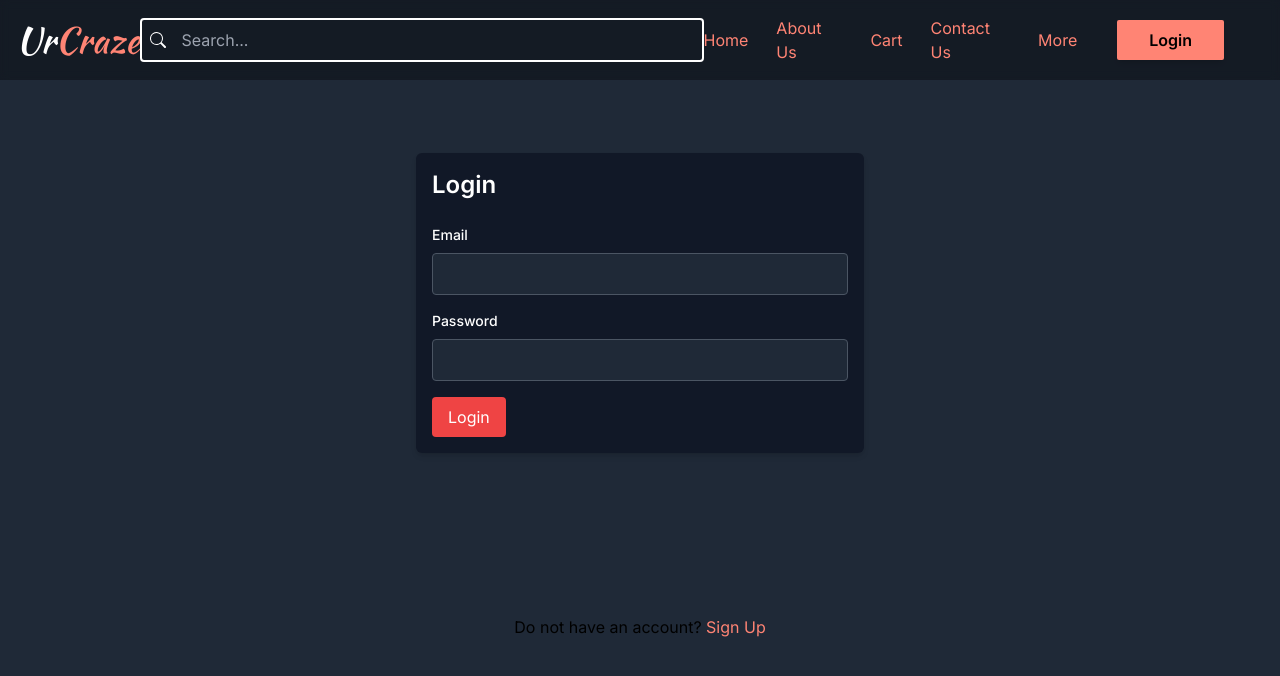
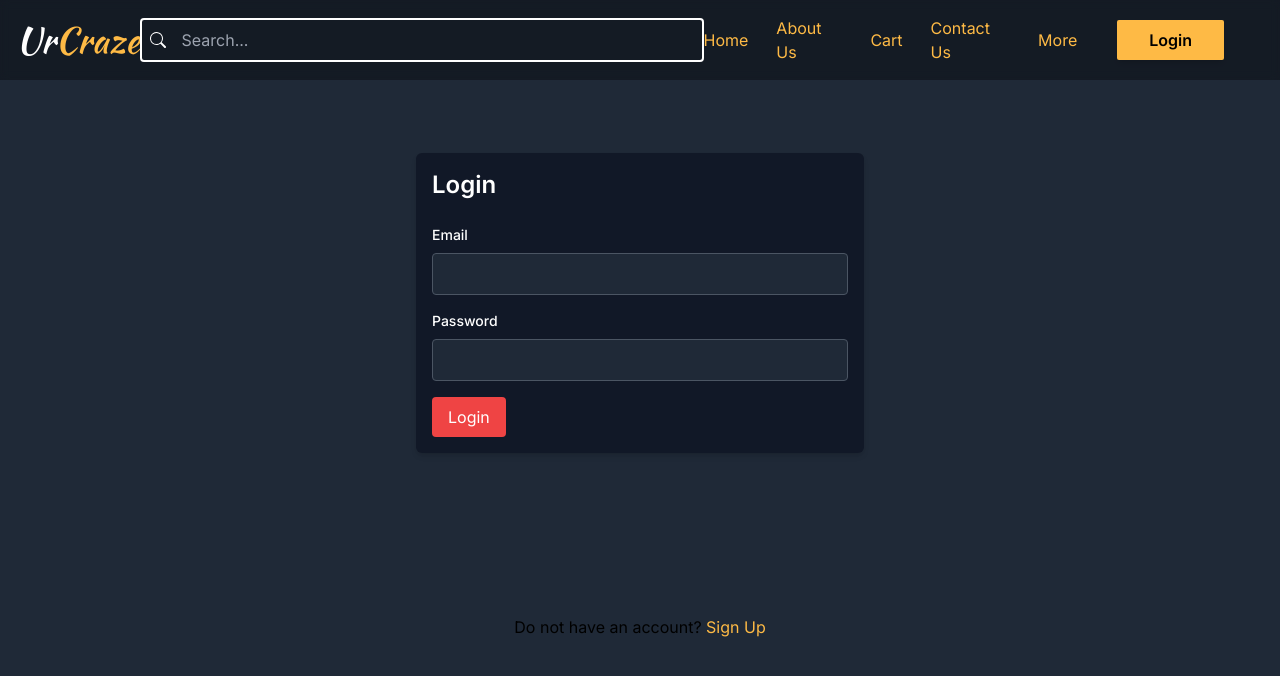
Before and after one commit to dsrathore1/UrCraze-Ecom-App, a Next.js app: page /login in a window 1280 px wide. Shown: the top 676 px of the page. Built offline with nearby package versions, Linux system fonts and the light colour scheme.

Commit message:
Completed Banner

```diff
--- /dev/null
+++ b/app/Components/Banner.jsx
@@ -0,0 +1,56 @@
+/* eslint-disable @next/next/no-img-element */
+import React from 'react';
+import moment from 'moment';
+import ShoppingModel from "../Assets/sm.png";
+import Image from "next/image";
+import { Bebas_Neue } from 'next/font/google';
+
+const b_n = Bebas_Neue({
+    style: ["normal"],
+    subsets: ["latin"],
+    weight: ["400"]
+});
+
+
+const Banner = () => {
+    return (
+        <>
+            <div className='my-8'>
+                <h2 className='text-4xl font-light my-10 uppercase '>Offers and Deals</h2>
+                <div className='md:flex h-[70vh] w-full hidden relative'>
+                    <div className='line absolute bg-black h-[85vh] rotate-[25deg] w-[20rem] right-[35rem] -bottom-[6rem] z-0' />
+                    <div className='bg-amber h-full w-full relative'>
+                        <div className='absolute w-[200px] h-[100px] bg-black rounded-t-[150px] rounded-r-[150px] rounded-l-[150px] rotate-180 left-8 top-0 rounded-b-none rounded-bl-none rounded-br-none' />
+                        <div className='absolute right-[15rem] top-[8rem] circle h-16 w-16 bg-amber border-solid border-black border-[1rem] rounded-full' />
+                        <div className='absolute left-[8rem] bottom-[5rem] circle h-16 w-16 bg-amber border-solid border-black border-[1rem] rounded-full' />
+                        <Image className='absolute -right-40 -top-6 z-10' src={ShoppingModel} height={100} width={400} alt='shopping'/>
+                        <div className={`${b_n.className} flex flex-col absolute left-20 top-10`}>
+                            <h1 className='text-5xl tracking-wider text-white uppercase drop-shadow-md'>Super sale</h1>
+                            <div className='flex justify-center items-center font-extrabold drop-shadow-lg text-[#EF223A]'>
+                                <h1 className='text-10xl -my-20'>50</h1>
+                                <h1 className='text-4xl capitalize tracking-wide mt-16 ml-6'>Upto <br /><span className='text-8xl'>%</span></h1>
+                            </div>
+                            <div className='w-full text-center'>
+                                <p className='text-5xl -mt-8 tracking-wide'>On all Products</p>
+                                <p className='text-[#EF223A] text-2xl'>December 25,26 and 27</p>
+                            </div>
+                        </div>
+                    </div>
+                    <div className='relative flex justify-center items-center flex-col bg-black h-full w-full'>
+                        <div className='absolute right-[7rem] top-32 circle h-16 w-16 bg-black border-solid border-amber border-8 rounded-full' />
+                        <div className='absolute left-[4rem] bottom-[3rem] circle h-16 w-16 bg-black border-solid border-amber border-8 rounded-full' />
+                        <div className='absolute w-[200px] h-[100px] bg-amber rounded-t-[150px] rounded-r-[150px] rounded-l-[150px] -rotate-90 -right-12 bottom-10 rounded-b-none rounded-bl-none rounded-br-none' />
+                        <div className='flex justify-center items-start flex-col'>
+                            <h1 className='text-8xl uppercase font-bold'>crazy</h1>
+                            <h1 className='text-6xl font-semibold uppercase'>{moment().format('dddd')}</h1>
+                        </div>
+                        <p className='uppercase text-4xl tracking-widest font-thin my-3'>Limited time offer</p>
+                        <button className='py-4 px-16 bg-amber text-4xl font-bold rounded-full my-4'>Shop Now</button>
+                    </div>
+                </div>
+            </div>
+        </>
+    )
+}
+
+export default Banner
--- a/app/Components/HeroSection.jsx
+++ b/app/Components/HeroSection.jsx
@@ -15,7 +15,7 @@ const HeroSection = () => {
                     <h1 className="text-6xl w-[50vw] font-bold mb-1 bg-none select-none">Discover the <span className={`${k_s.className} font-black text-amber`}>UrCraze</span> Experience</h1>
                     <p className="text-md mb-4 cursor-default">Explore a world of amazing <span className="text-amber font-semibold"> products and shop with confidence.</span></p>
                     <div>
-                        <button className="bg-amber text-white px-6 py-3 rounded-full hover:bg-lightAmber transition duration-300 cursor-pointer">
+                        <button className="bg-amber text-white px-6 py-3 rounded-full hover_bg-lightAmber transition duration-300 cursor-pointer">
                             Shop Now
                         </button>
                     </div>
--- a/app/Components/Navbar.jsx
+++ b/app/Components/Navbar.jsx
@@ -56,35 +56,35 @@ const Navbar = () => {
                 {/* Navigation Links */}
                 <div className="flex items-center space-x-7">
                     <Link href="/">
-                        <p className="text-amber cursor-pointer hover:text-lightAmber">Home</p>
+                        <p className="text-amber cursor-pointer hover_text-lightAmber">Home</p>
                     </Link>
                     <Link href="/about">
-                        <p className="text-amber cursor-pointer hover:text-lightAmber">About Us</p>
+                        <p className="text-amber cursor-pointer hover_text-lightAmber">About Us</p>
                     </Link>
                     <Link href="/cart">
-                        <p className="text-amber hover:text-lightAmber">Cart</p>
+                        <p className="text-amber hover_text-lightAmber">Cart</p>
                     </Link>
                     <Link href="/contactUs">
-                        <p className="text-amber cursor-pointer hover:text-lightAmber">Contact Us</p>
+                        <p className="text-amber cursor-pointer hover_text-lightAmber">Contact Us</p>
                     </Link>
 
                     {/* Dropdown */}
                     <div className='relative group'>
-                        <p className='text-amber cursor-pointer hover:text-lightAmber'>More</p>
+                        <p className='text-amber cursor-pointer hover_text-lightAmber'>More</p>
 
                         {/* Dropdown Content */}
-                        <div className='absolute hidden text-center bg-dark w-52 shadow-xl group-hover:block rounded-lg'>
+                        <div className='absolute hidden text-center bg-dark w-52 shadow-xl group-hover_block rounded-lg'>
                             <Link href="#">
-                                <p className="block py-2 w-full hover:text-lightAmber">Account</p>
+                                <p className="block py-2 w-full hover_text-lightAmber">Account</p>
                             </Link>
                             <Link href="#">
-                                <p className="block py-2 w-full hover:text-lightAmber">Bill</p>
+                                <p className="block py-2 w-full hover_text-lightAmber">Bill</p>
                             </Link>
                             <Link href="#">
-                                <p className="block py-2 w-full hover:text-lightAmber">Orders</p>
+                                <p className="block py-2 w-full hover_text-lightAmber">Orders</p>
                             </Link>
                             <Link href="#">
-                                <p className="block py-2 w-full hover:text-lightAmber">Add to Cart</p>
+                                <p className="block py-2 w-full hover_text-lightAmber">Add to Cart</p>
                             </Link>
                         </div>
                     </div>
--- a/app/Components/ProductCard.jsx
+++ b/app/Components/ProductCard.jsx
@@ -2,14 +2,14 @@ import Image from "next/image";
 
 const ProductCard = ({ product }) => {
     return (
-        <div className="bg-cardBg p-4 h-[70vh] shadow-md rounded-md hover:scale-[.9] duration-[.8s] ease-in-out transition-all relative ">
+        <div className="bg-cardBg p-4 h-[70vh] shadow-md rounded-md hover_scale-[.9] duration-[.8s] ease-in-out transition-all relative ">
             <Image src={product.image} alt={product.name} width={500} height={400} className="w-full h-[18rem] object-cover mb-4 rounded-md" priority={true} />
             <h2 className="text-xl font-bold text-white capitalize tracking-wide">{product.name}</h2>
             <p className="text-gray-300 my-4 text-ellipsis overflow-hidden whitespace-nowrap">{product.description}</p>
             <p className="text-amber font-bold mt-2">₹{product.price}</p>
             <div className="flex items-center justify-between px-5">
-                <button className="bg-amber hover:bg-lightAmber text-white px-4 py-2 mt-4 rounded-md cursor-pointer">Add to Cart</button>
-                <button className="border-amber hover:border-darkAmber border-2 text-white px-4 py-2 mt-4 rounded-md">Buy Now</button>
+                <button className="bg-amber hover_bg-lightAmber text-white px-4 py-2 mt-4 rounded-md cursor-pointer">Add to Cart</button>
+                <button className="border-amber hover_border-darkAmber border-2 text-white px-4 py-2 mt-4 rounded-md">Buy Now</button>
             </div>
         </div>
     );
--- a/app/Home/page.jsx
+++ b/app/Home/page.jsx
@@ -3,6 +3,7 @@ import Navbar from '../Components/Navbar';
 import HeroSection from '../Components/HeroSection.jsx';
 import ProductCard from '../Components/ProductCard';
 import products from "../../public/Assets/MOCK_DATA.json";
+import Banner from '../Components/Banner';
 
 
 const Home = () => {
@@ -10,6 +11,7 @@ const Home = () => {
     <div>
       <Navbar />
       <HeroSection />
+      <Banner />
       <div className="mx-auto grid grid-cols-1 md:grid-cols-2 lg:grid-cols-3 gap-10">
         {products.map((product) => (
           <ProductCard key={product.id} product={product} />
--- a/app/contactUs/page.jsx
+++ b/app/contactUs/page.jsx
@@ -63,7 +63,7 @@ const ContactForm = () => {
 
                 <button
                     type="submit"
-                    className="bg-amber text-white py-2 px-4 rounded hover:bg-darkAmber transition"
+                    className="bg-amber text-white py-2 px-4 rounded hover_bg-darkAmber transition"
                 >
                     Submit
                 </button>
--- a/app/globals.css
+++ b/app/globals.css
@@ -25,7 +25,3 @@ body {
     )
     rgb(var(--background-start-rgb));
 }
-
-h1{
-  background: #00000057;
-}
--- a/app/login/page.jsx
+++ b/app/login/page.jsx
@@ -46,11 +46,11 @@ const LoginPage = () => {
 
                 <button
                     type="submit"
-                    className="bg-red-500 text-white py-2 px-4 rounded hover:bg-red-600 transition"
+                    className="bg-red-500 text-white py-2 px-4 rounded hover_bg-red-600 transition"
                 >Login</button>
             </form>
             <div>
-                <p>Do not have an account? <button className="text-amber py-2 rounded hover:text-darkAmber transition" onClick={() => { window.location.href = "/signUp" }}>Sign Up</button></p>
+                <p>Do not have an account? <button className="text-amber py-2 rounded hover_text-darkAmber transition" onClick={() => { window.location.href = "/signUp" }}>Sign Up</button></p>
             </div>
         </div>
     );
--- a/app/signUp/page.jsx
+++ b/app/signUp/page.jsx
@@ -63,13 +63,13 @@ const SignupPage = () => {
 
                 <button
                     type="submit"
-                    className="bg-red-500 text-white py-2 px-4 rounded hover:bg-red-600 transition"
+                    className="bg-red-500 text-white py-2 px-4 rounded hover_bg-red-600 transition"
                 >
                     Signup
                 </button>
             </form>
             <div>
-                <p>Already have an account? <button className="text-amber py-2 rounded hover:text-darkAmber transition" onClick={() => { window.location.href = "/login" }}>Login</button></p>
+                <p>Already have an account? <button className="text-amber py-2 rounded hover_text-darkAmber transition" onClick={() => { window.location.href = "/login" }}>Login</button></p>
             </div>
         </div>
     );
--- a/package.json
+++ b/package.json
@@ -11,6 +11,7 @@
   "dependencies": {
     "dotenv": "^16.3.1",
     "framer-motion": "^10.16.12",
+    "moment": "^2.29.4",
     "mongoose": "^8.0.3",
     "next": "14.0.2",
     "pg": "^8.11.3",
--- a/tailwind.config.js
+++ b/tailwind.config.js
@@ -12,8 +12,8 @@ module.exports = {
       },
       colors: {
         dark: '#1a202c', // Dark background color
-        amber: '#FF8474', // Amber color
-        lightAmber: '#FFAB83', // Light Amber color for hover effects, if needed
+        amber: '#FEBA45', // Amber color
+        lightAmber: '#ffcc77', // Light Amber color for hover effects, if needed
         darkAmber: '#a93750', // Dark amber color for extra depth
         white: '#ffffff', // White color
         cardBg: '#2D2D2D', // Dark Background for cards
@@ -23,6 +23,9 @@ module.exports = {
         'gradient-conic':
           'conic-gradient(from 180deg at 50% 50%, var(--tw-gradient-stops))',
       },
+      fontSize: {
+        '10xl': '20rem'
+      }
     },
   },
   variants: {},
```
Also changed, not shown: app/Assets/sm.png (added), 1 other file (tests, documents, lock files or other folders).
